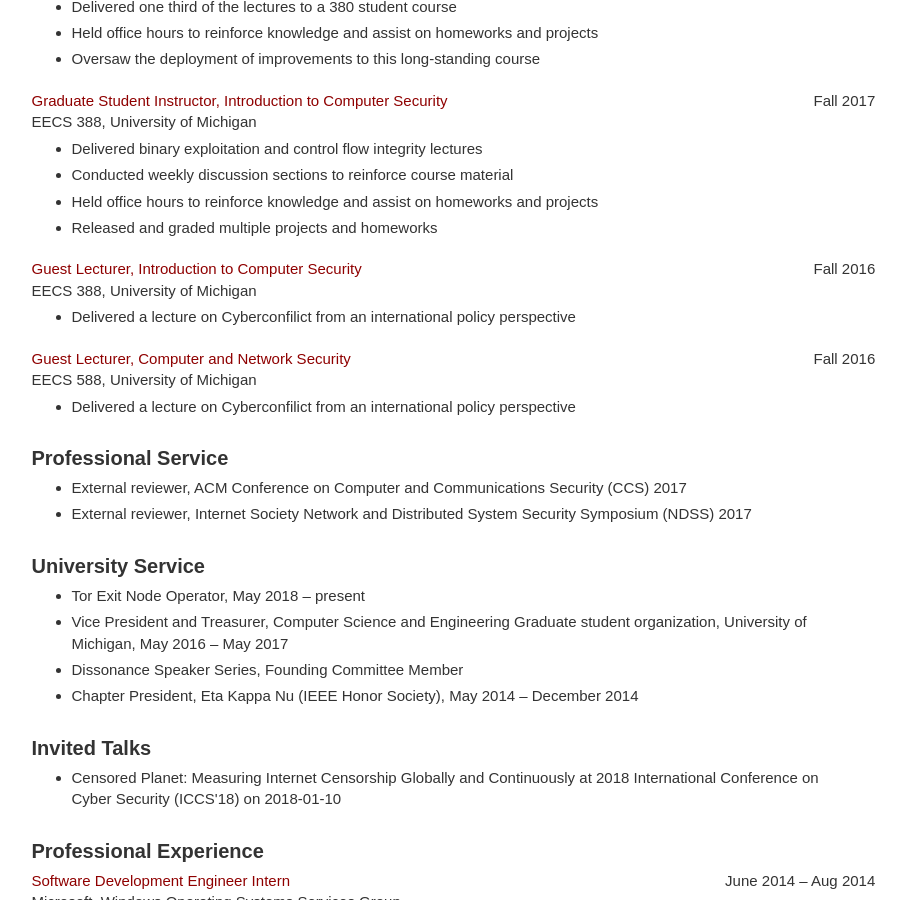
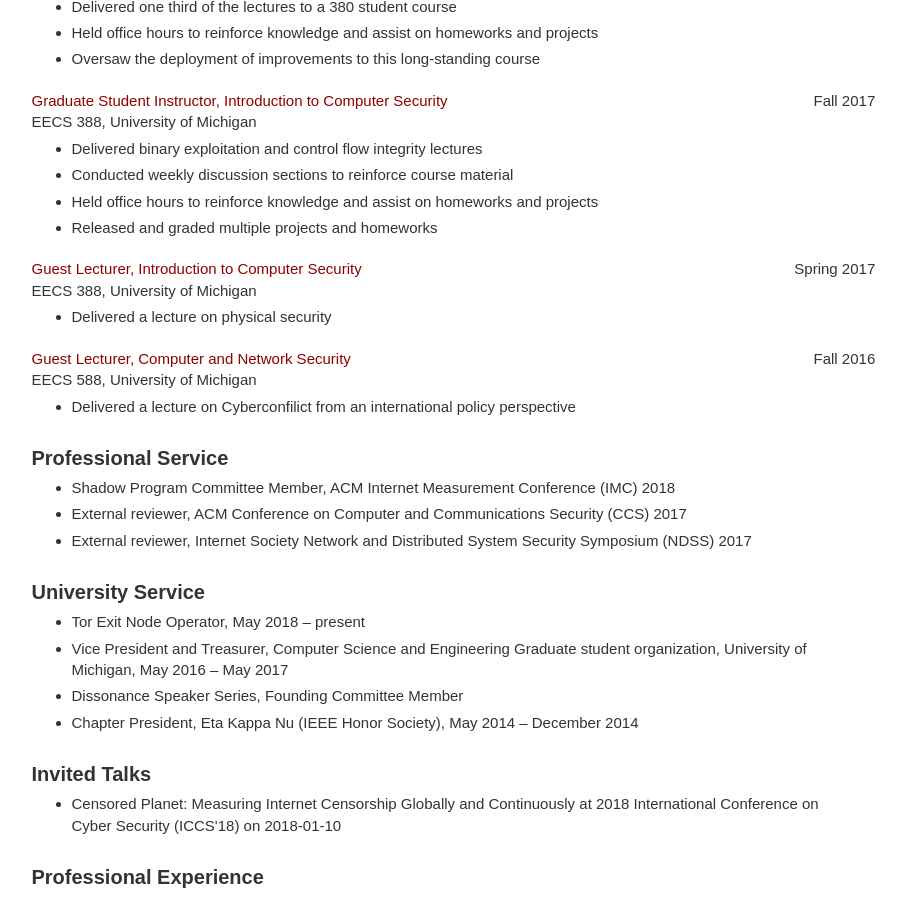
Before and after one commit to umbernhard/mbernhard.com, a Jekyll site: the page built from cv.html, in a window 1280 px wide and 900 px high, scrolled down 1493 px. Shown: the whole window, without its empty margins (136-1042 px from the left). Built offline with Jekyll 4.4.1, drawn with Linux system fonts in a browser that asks for light colours.

Commit message:
Update CV

```diff
--- a/_data/service.yml
+++ b/_data/service.yml
@@ -16,3 +16,6 @@
 - type: professional
   key: 2017-06-01
   description: External reviewer, ACM Conference on Computer and Communications Security (CCS) 2017
+- type: professional
+  key: 2018-07-01
+  description: Shadow Program Committee Member, ACM Internet Measurement Conference (IMC) 2018
--- a/_data/teaching.yml
+++ b/_data/teaching.yml
@@ -18,12 +18,12 @@
     - Held office hours to reinforce knowledge and assist on homeworks and projects
     - Released and graded multiple projects and homeworks
 - course: Introduction to Computer Security
-  term: Fall 2016
+  term: Spring 2017
   title: Guest Lecturer
   institution: University of Michigan
   number: EECS 388
   responsibilities:
-    - Delivered a lecture on Cyberconfilict from an international policy perspective
+    - Delivered a lecture on physical security
 - course: Computer and Network Security
   term: Fall 2016
   title: Guest Lecturer
```
